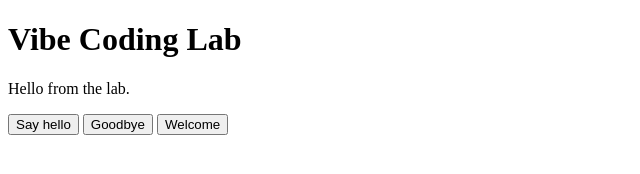
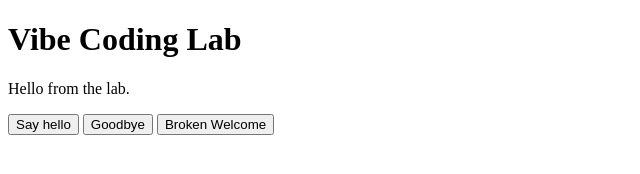
Before and after one commit to msulu/vibe-coding-lab, a plain HTML site: page index.html in a window 1280 px wide. Shown: the whole page, without its empty margins (0-640 px from the left). Drawn offline with Linux system fonts and the light colour scheme.

Commit message:
Intentionally break verification

```diff
--- a/index.html
+++ b/index.html
@@ -12,7 +12,7 @@
   <p id="greeting" hidden>Hello from Codex!</p>
   <button type="button" id="say-goodbye">Goodbye</button>
   <p id="farewell" hidden>Goodbye!</p>
-  <button type="button" id="say-welcome">Welcome</button>
+  <button type="button" id="say-welcome">Broken Welcome</button>
   <p id="welcome" hidden>Welcome to the lab!</p>
   <script>
     document.getElementById('say-hello').addEventListener('click', () => {
```
